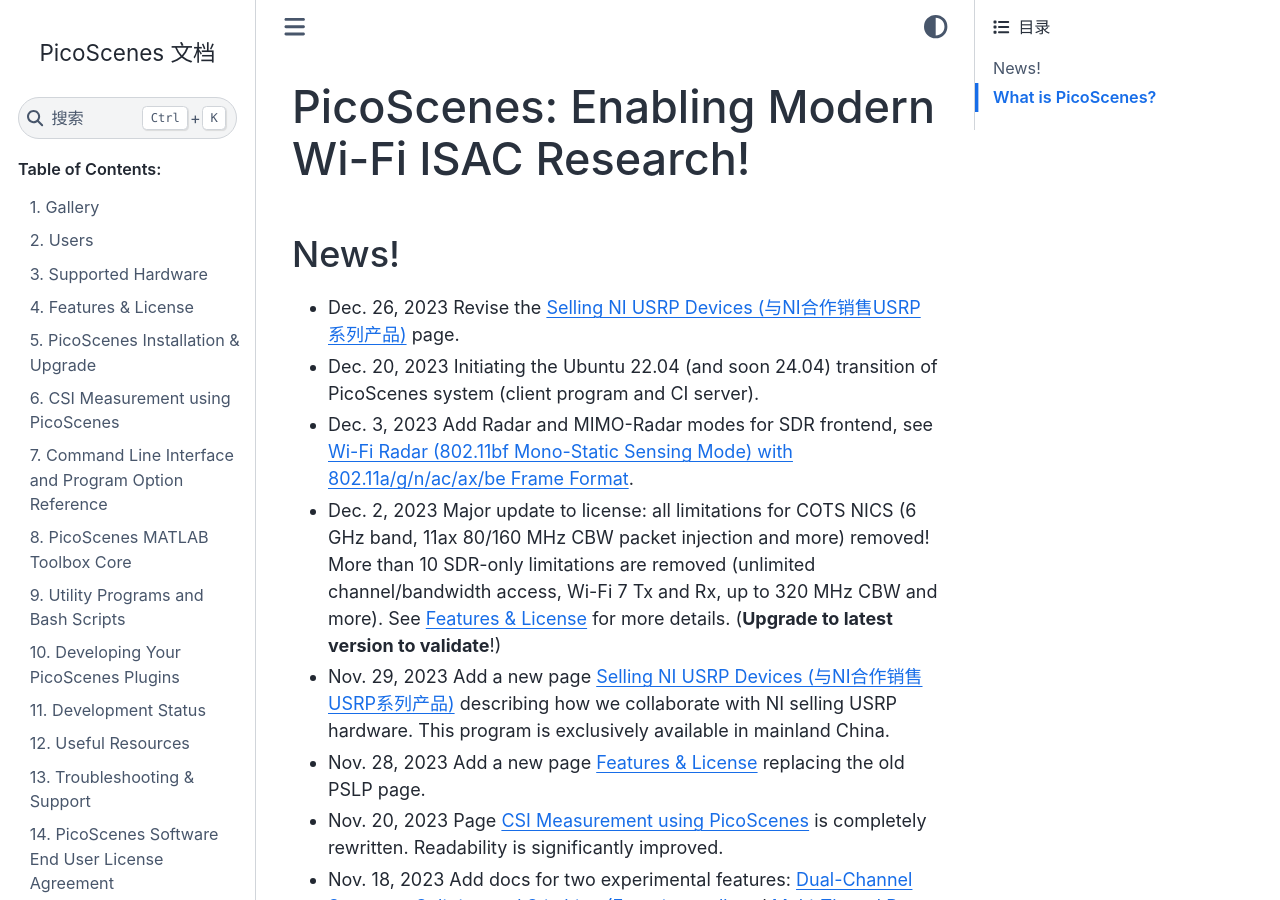
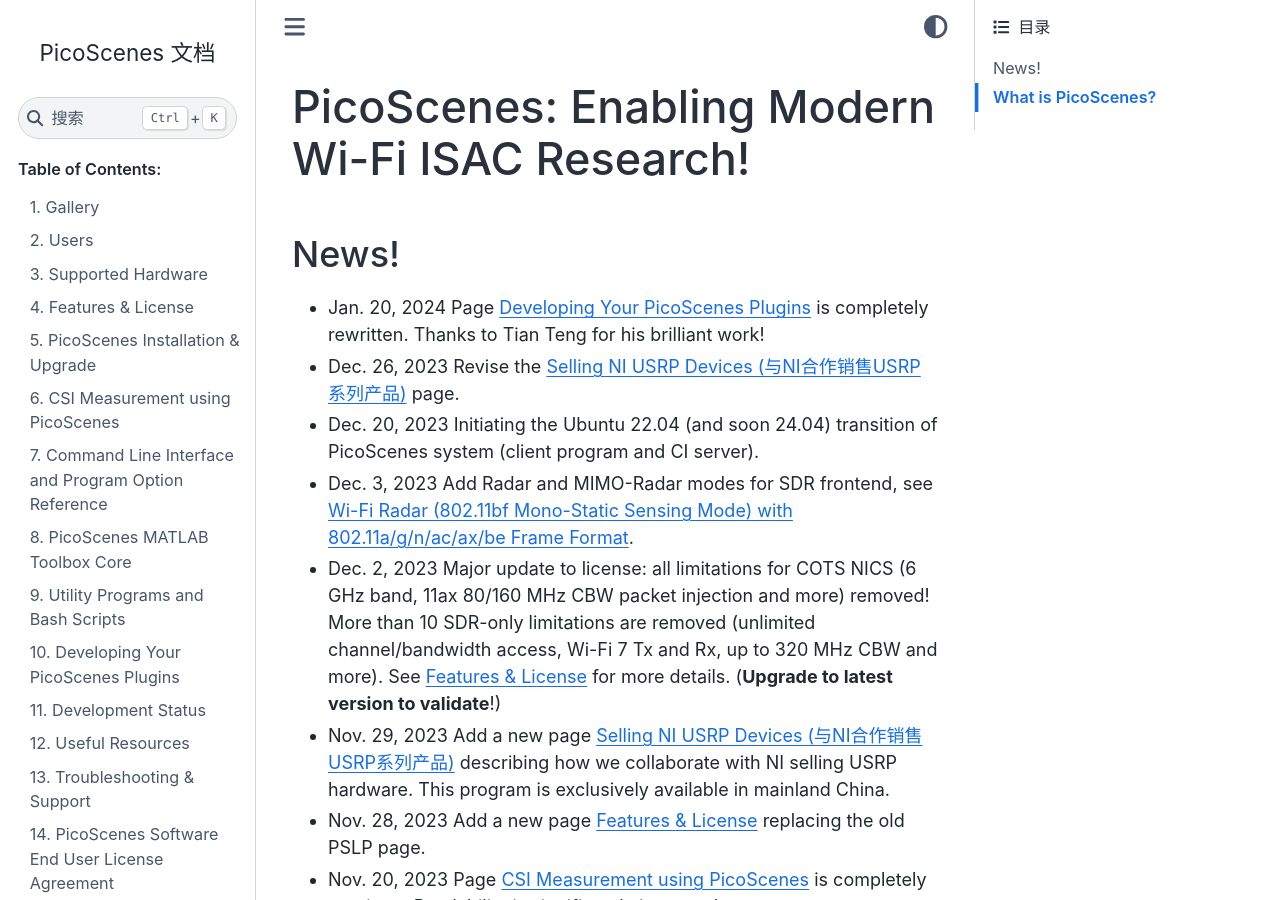
Before and after one commit to wifisensing/PicoScenes-Manual, a Sphinx documentation site: the page built from source/index.rst, in a window 1280 px wide and 900 px high. Built offline with Sphinx 7.4.7 and the Sphinx Book theme 1.1.4, drawn with Linux system fonts in a browser that asks for light colours.

Commit message:
- Jan. 20, 2024 Page :doc:`/plugin` is completely rewritten. Thanks to Tian Teng for his brilliant work!

```diff
--- a/source/index.rst
+++ b/source/index.rst
@@ -4,6 +4,7 @@
 News!
 -----------------
 
+- Jan. 20, 2024 Page :doc:`/plugin` is completely rewritten. Thanks to Tian Teng for his brilliant work!
 - Dec. 26, 2023 Revise the :doc:`ni` page.
 - Dec. 20, 2023 Initiating the Ubuntu 22.04 (and soon 24.04) transition of PicoScenes system (client program and CI server).
 - Dec. 3, 2023 Add Radar and MIMO-Radar modes for SDR frontend, see :ref:`radar-mode`.
```
